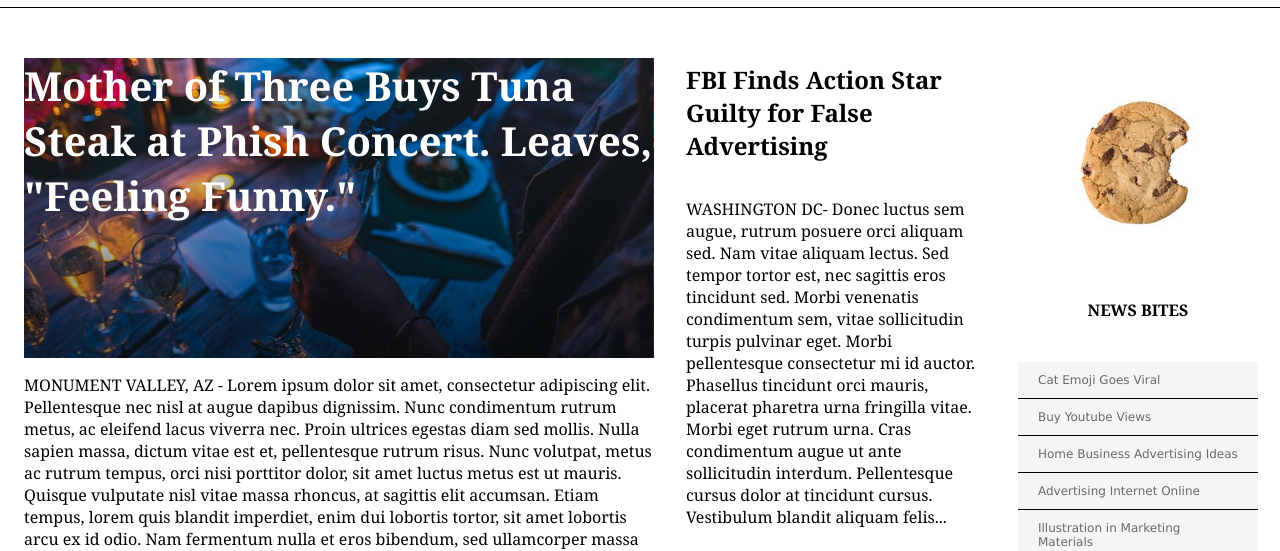
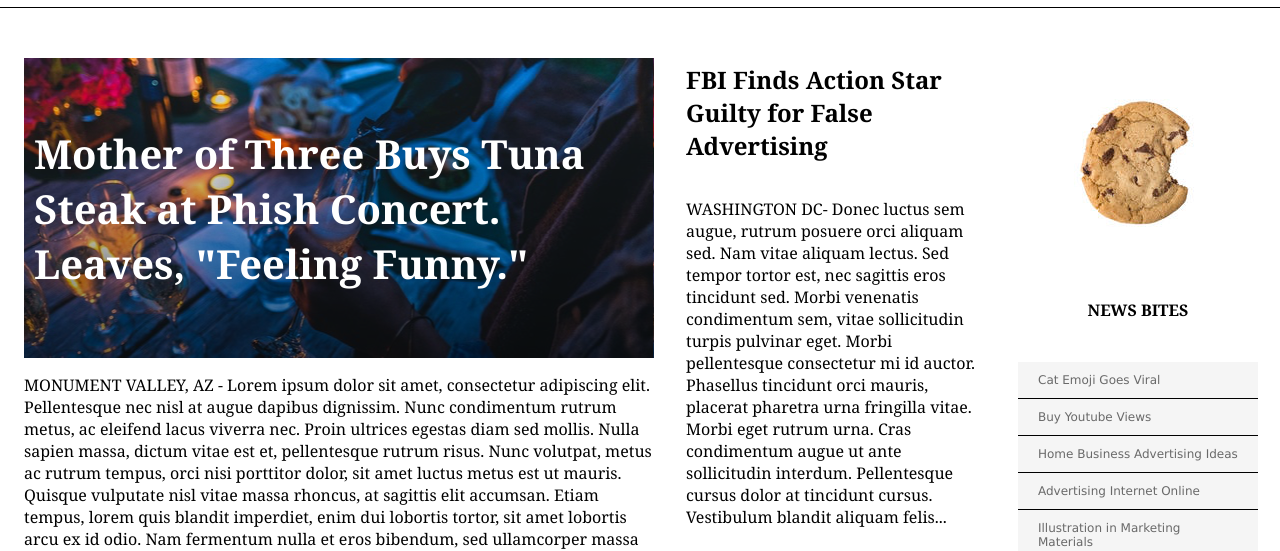
Before and after one commit to LunaNoxMoon/My-Times, a plain HTML site: page index.html in a window 1280 px wide. Shown: the part 73-624 px from the top of the page. Drawn offline with Linux system fonts and the light colour scheme.

Commit message:
final commit

```diff
--- a/recourses/css/style.css
+++ b/recourses/css/style.css
@@ -126,6 +126,7 @@ body{
   display: flex;
   margin-top: 15px;
   text-align: center;
+  align-items: center;
 }
 
 .top-story .image-content {
@@ -134,6 +135,10 @@ body{
   width: 630px;
   height: 300px;
   text-align: left;
+}
+
+.top-story .image-content span{
+  margin-left: 10px;
 }
 
 .earth.image-content{
```
